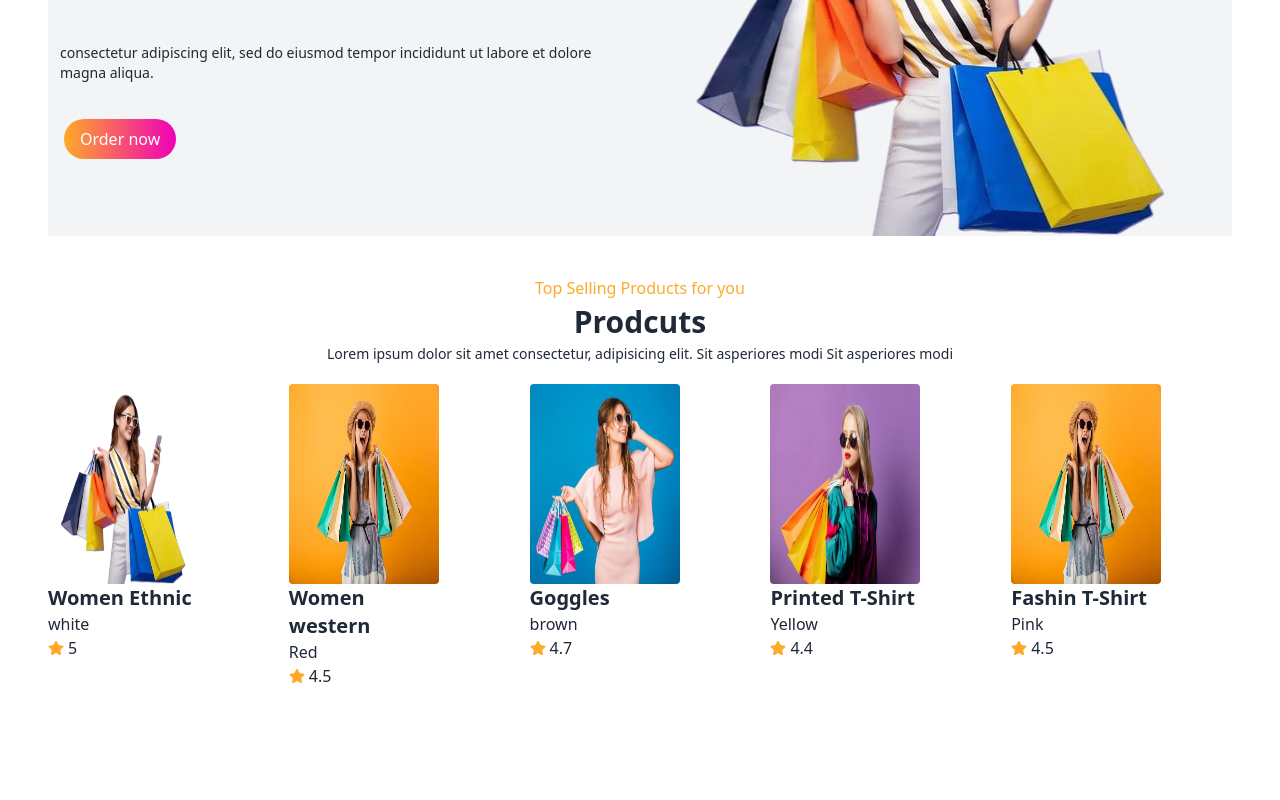
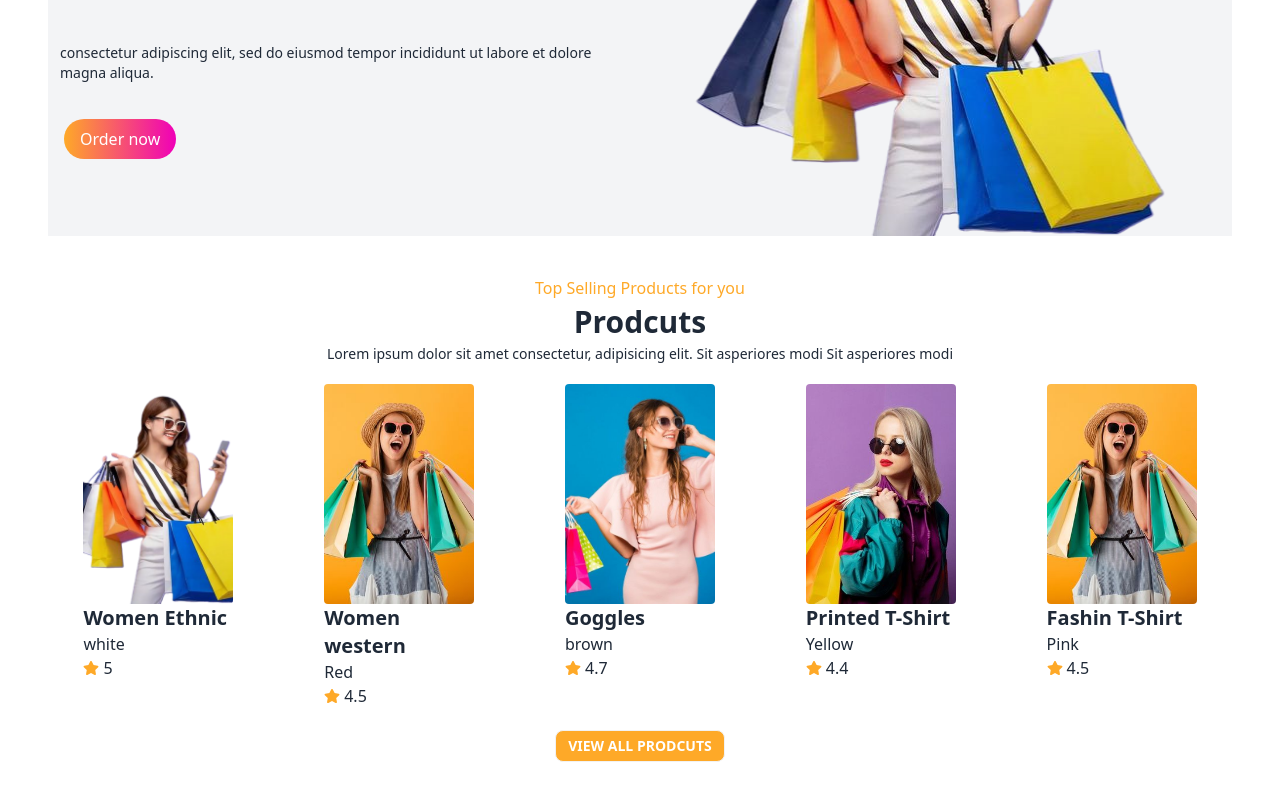
Before and after one commit to AshikurZaman01/Sopsy-React-F-Project, a React (Vite) app: page / in a window 1280 px wide. Shown: the part 1206-2006 px from the top of the page. Before the commit the page ends 1936 px from the top, so only its background shows below. Built offline with nearby package versions, Linux system fonts and the light colour scheme.

Commit message:
fixed some data

```diff
--- a/src/Components/Pages/Products/Product.jsx
+++ b/src/Components/Pages/Products/Product.jsx
@@ -6,9 +6,9 @@ const Product = ({ product }) => {
 
     const { img, title, rating, color, aosDelay } = product || {};
     return (
-        <div className="w-[150px] ">
-            <div className="h-[200px]">
-                <img className="w-full h-full bg-contain rounded" src={img} alt="" />
+        <div className="w-[150px] mx-auto">
+            <div className="h-[220px]">
+                <img className="w-full h-full object-cover rounded" src={img} alt="" />
             </div>
             <div>
                 <h3 className="text-xl font-semibold ">{title}</h3>
--- a/src/Components/Pages/Products/Products.jsx
+++ b/src/Components/Pages/Products/Products.jsx
@@ -61,6 +61,10 @@ const Products = () => {
                     ProductsData.map(product => <Product key={product.id} product={product}></Product>)
                 }
             </div>
+
+            <div className="flex justify-center mt-5">
+                <button className="btn btn-sm bg-primary text-white">View All Prodcuts</button>
+            </div>
         </div>
     );
 };
```
